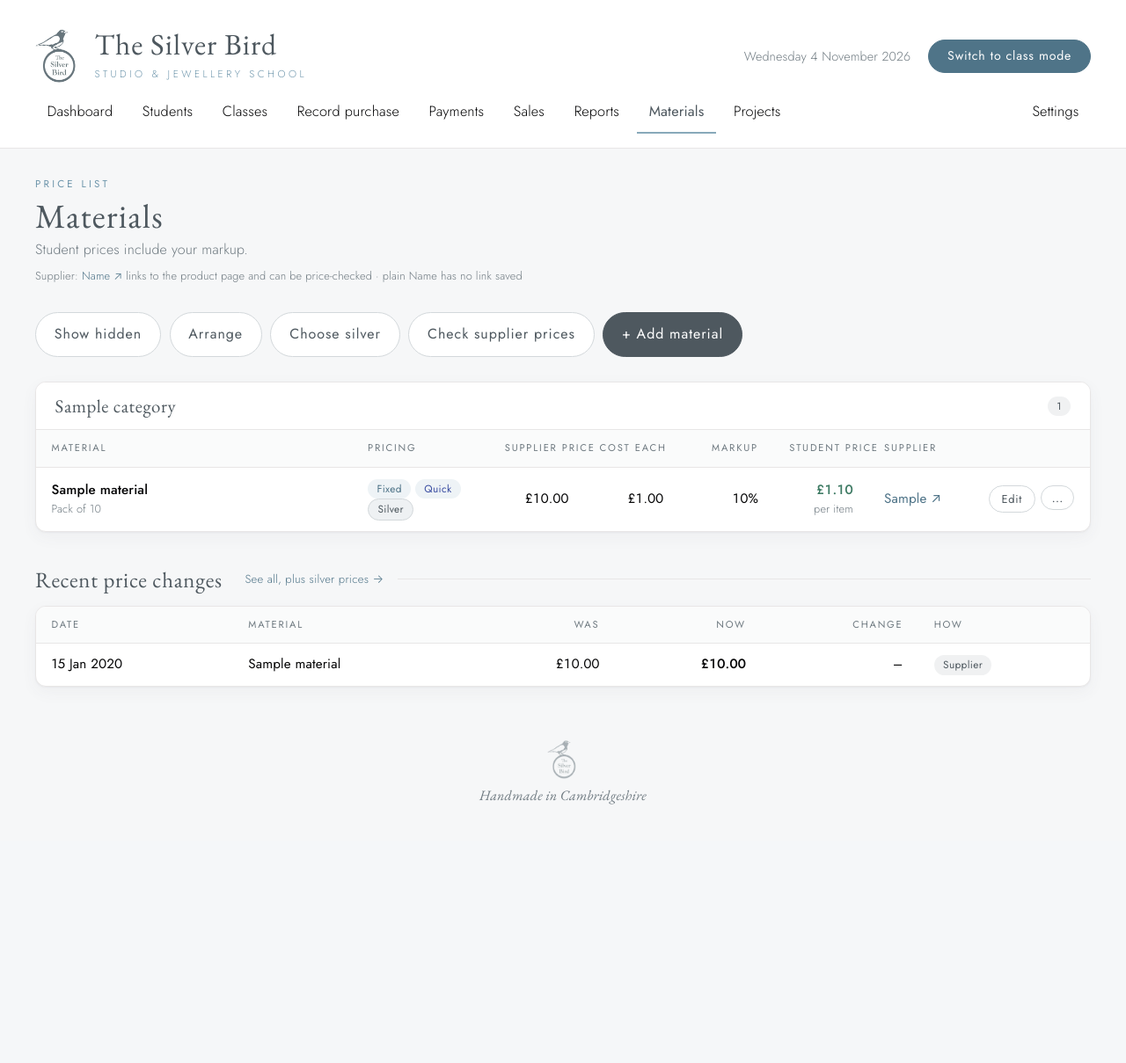
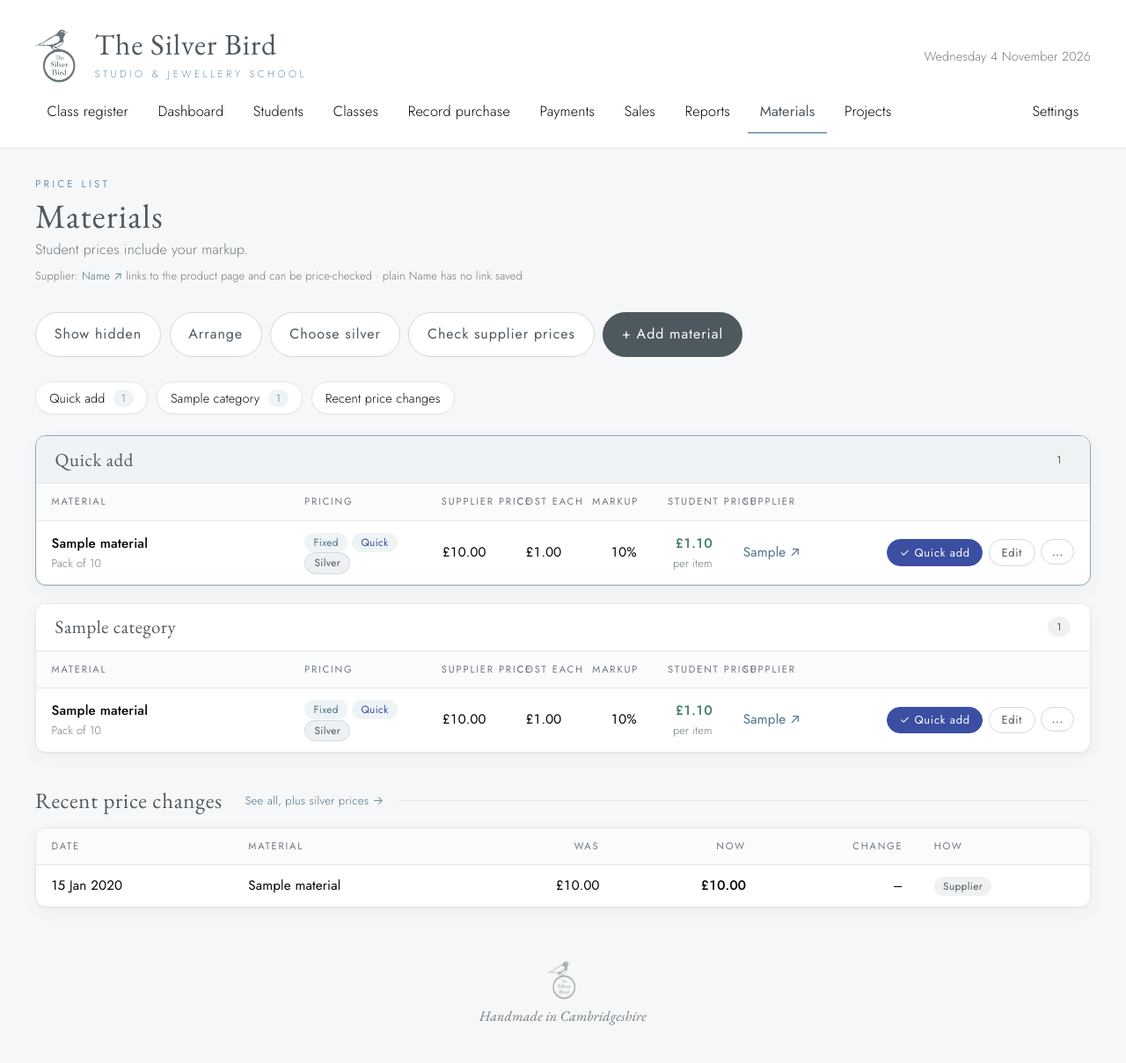
Before and after one commit to shug1062/liz_materials, a Django app: page /materials/ in a window 1280 px wide. Shown: the whole page at 88% size. Before the commit the page ends 915 px from the top, so only its background shows below. Run offline with Django 5.2, Linux system fonts and the light colour scheme; tables that the repository leaves empty hold one stand-in row (values such as "Sample post"); parts of the project's set-up code (start-up, migrations or seed data) failed here and were passed over.

Commit message:
Refactor navigation and enhance Quick add functionality: unify class landing page, update templates, and improve material management

```diff
--- a/django_app/tracker/static/tracker/theme.css
+++ b/django_app/tracker/static/tracker/theme.css
@@ -130,6 +130,8 @@ a:hover { text-decoration: underline; }
 .panel > header h3 { margin: 0; font-size: 1.3rem; }
 .panel > .body { padding: 1.35rem; }
 .panel figure, details.group figure { margin: 0; overflow-x: auto; }
+#purchase-history { margin-top: 1.5rem; }
+#purchase-history figure { margin: 0; max-width: 100%; overflow-x: auto; }
 .panel table, details.group table { margin: 0; }
 table { font-size: .95rem; }
 th, td { padding: .75rem 1.1rem; vertical-align: middle; background-color: transparent; border-bottom: 1px solid var(--line); }
@@ -146,11 +148,11 @@ tr.inactive td.name { text-decoration: line-through; }
 .students-table { table-layout: fixed; }
 .students-table th:nth-child(1) { width: 25%; }
 .students-table th:nth-child(2), .students-table th:nth-child(3), .students-table th:nth-child(4) { width: 13%; }
-.materials-table { table-layout: fixed; min-width: 860px; }
-.materials-table th:nth-child(1) { width: 30%; }
+.materials-table { table-layout: fixed; min-width: 64rem; }
+.materials-table th:nth-child(1) { width: 24%; }
 .materials-table th:nth-child(2) { width: 13%; }
 .materials-table th:nth-child(7) { width: 13%; }
-.materials-table th:nth-child(8) { width: 8%; }
+.materials-table th:nth-child(8) { width: 16rem; }
 .capitalise::first-letter { text-transform: uppercase; }
 
 /* Badges & money */
@@ -414,6 +416,9 @@ details.more summary { font-size: .9rem; color: var(--muted); }
 .settle-label { font-size: .95rem; }
 .settle-label strong { font-family: var(--serif); font-size: 1.4rem; color: var(--ruby); }
 .badge.quick { background: var(--steel-wash); color: var(--sapphire); }
+button.quick-on { background: var(--sapphire); border-color: var(--sapphire); color: #fff; }
+.quick-section { border-color: var(--steel-light); }
+.quick-section > header { background: var(--steel-wash); }
 .checkbox-row.tight { margin-top: .5rem; }
 details.group > summary .summary-action { margin: 0 0 0 auto; }
 details.group > summary:has(.summary-action)::after { margin-left: .5rem; }
--- a/django_app/tracker/templates/base.html
+++ b/django_app/tracker/templates/base.html
@@ -19,23 +19,21 @@
   <header class="site-header">
     <div class="container">
       <div class="bar">
-        <a href="{% block brand_href %}{% url 'tracker:dashboard' %}{% endblock %}" class="brand">
+        <a href="{% block brand_href %}{% url 'tracker:home' %}{% endblock %}" class="brand">
           <img src="{% static 'tracker/logo.png' %}" alt="The Silver Bird logo">
           <span><span class="brand-name">The Silver Bird</span><span class="brand-sub">Studio &amp; jewellery school</span></span>
         </a>
         <span class="bar-right">
           <span class="today">{% now "l j F Y" %}</span>
-          {% if user.is_authenticated %}
-            {% block mode_switch %}<a role="button" class="mode-switch" href="{% url 'tracker:class_mode' %}">Switch to class mode</a>{% endblock %}
-          {% endif %}
         </span>
       </div>
       {% block nav %}
       {% if user.is_authenticated %}
       <nav class="site-nav" aria-label="Main">
+        <a href="{% url 'tracker:home' %}" {% if section == "home" or section == "class_mode" or section == "class_basket" %}class="active"{% endif %}>Class register</a>
         <a href="{% url 'tracker:dashboard' %}" {% if section == "dashboard" %}class="active"{% endif %}>Dashboard</a>
         <a href="{% url 'tracker:student_list' %}" {% if "student" in section %}class="active"{% endif %}>Students</a>
-        <a href="{% url 'tracker:class_list' %}" {% if "class" in section or "archive" in section %}class="active"{% endif %}>Classes</a>
+        <a href="{% url 'tracker:class_list' %}" {% if "class" in section and section != "class_mode" and section != "class_basket" or "archive" in section %}class="active"{% endif %}>Classes</a>
         <a href="{% url 'tracker:purchase_new' %}" {% if "purchase" in section %}class="active"{% endif %}>Record purchase</a>
         <a href="{% url 'tracker:payments_report' %}" {% if "payment" in section %}class="active"{% endif %}>Payments</a>
         <a href="{% url 'tracker:sale_list' %}" {% if "sale_" in section %}class="active"{% endif %}>Sales</a>
--- a/django_app/tracker/templates/tracker/class_detail.html
+++ b/django_app/tracker/templates/tracker/class_detail.html
@@ -14,7 +14,7 @@
     <a role="button" class="ghost" href="{% url 'tracker:class_charge' studio_class.pk %}">Charge course fee</a>
     <a role="button" class="ghost" href="{% url 'tracker:class_next_term' studio_class.pk %}">Copy for next term</a>
     <a role="button" class="ghost" href="{% url 'tracker:class_day' studio_class.pk %}">Class summary</a>
-    <a role="button" href="{% url 'tracker:class_mode' %}?class_name={{ studio_class.name|urlencode }}">Class mode</a>
+    <a role="button" href="{% url 'tracker:class_mode' %}?class_name={{ studio_class.name|urlencode }}">Class register</a>
   </div>
 </div>
 
--- a/django_app/tracker/templates/tracker/dashboard.html
+++ b/django_app/tracker/templates/tracker/dashboard.html
@@ -65,7 +65,6 @@
 {% endif %}
 
 <h2 class="section-title">Classes</h2>
-<p class="lede">Tap a class to open it in class mode – safe for students to see.</p>
 <div class="chips">
   {% for name, count in classes %}
     <a class="chip" href="{% url 'tracker:class_mode' %}?class_name={{ name|urlencode }}">{{ name }} <span class="count">{{ count }}</span></a>
--- a/django_app/tracker/templates/tracker/material_form.html
+++ b/django_app/tracker/templates/tracker/material_form.html
@@ -48,7 +48,7 @@
       <div class="grid">
         <div>{{ form.supplier.errors }}<label>Supplier name {{ form.supplier }}</label></div>
         <div><label class="checkbox-row">{{ form.is_active }} Show in purchase list</label>
-             <label class="checkbox-row tight">{{ form.is_favourite }} Quick button in class mode</label>
+             <label class="checkbox-row tight">{{ form.is_favourite }} Show in Quick add</label>
              <label class="checkbox-row tight" data-hide-for-kind="order lesson">{{ form.is_silver }} Silver – cost follows the daily silver price</label>
              <label class="checkbox-row tight" data-hide-for-kind="order lesson">{{ form.in_silver_report }} Count in “Silver used by class” report</label></div>
       </div>
--- a/django_app/tracker/templates/tracker/material_list.html
+++ b/django_app/tracker/templates/tracker/material_list.html
@@ -17,11 +17,10 @@
   </div>
 </div>
 
-{% regroup materials by category as by_category %}
-{% if by_category|length > 1 %}
+{% if sections|length > 1 %}
 <nav class="chips category-nav" aria-label="Jump to category">
-  {% for group in by_category %}
-  <a class="chip capitalise" href="#cat-{{ group.grouper.pk|default:'none' }}">{{ group.grouper|default:"Uncategorised" }} <span class="count">{{ group.list|length }}</span></a>
+  {% for group in sections %}
+  <a class="chip capitalise" href="#{{ group.anchor }}">{{ group.name }} <span class="count">{{ group.materials|length }}</span></a>
   {% endfor %}
   {% if recent_changes %}<a class="chip" href="#recent-changes">Recent price changes</a>{% endif %}
 </nav>
@@ -51,9 +50,12 @@
 </details>
 {% endif %}
 
-{% for group in by_category %}
-<section class="panel category-section" id="cat-{{ group.grouper.pk|default:'none' }}">
-  <header><h3 class="capitalise">{{ group.grouper|default:"Uncategorised" }}</h3><span class="badge">{{ group.list|length }}</span></header>
+{% for group in sections %}
+<section class="panel category-section{% if group.quick %} quick-section{% endif %}" id="{{ group.anchor }}">
+  <header><h3 class="capitalise">{{ group.name }}</h3><span class="badge">{{ group.materials|length }}</span></header>
+  {% if group.quick and not group.materials %}
+  <div class="body empty">Nothing ticked yet, so student pages show the 12 most-bought materials. Press “+ Quick add” on any material below to choose your own.</div>
+  {% else %}
   <figure>
   <table class="materials-table">
     <thead>
@@ -61,7 +63,7 @@
           <th class="num">Markup</th><th class="num">Student price</th><th>Supplier</th><th></th></tr>
     </thead>
     <tbody>
-    {% for m in group.list %}
+    {% for m in group.materials %}
       <tr {% if not m.is_active %}class="inactive"{% endif %}>
         <td class="name"><strong>{{ m.name }}</strong>{% if m.pack_quantity > 1 %}<span class="sub-text">Pack of {{ m.pack_quantity|floatformat:"-3" }}</span>{% elif m.weight_per_unit %}<span class="sub-text">{{ m.weight_per_unit|floatformat:"-4" }}g each</span>{% endif %}</td>
         <td><span class="badge {{ m.pricing_type }}">{% if m.pricing_type == "per_gram" %}Per gram{% elif m.pricing_type == "per_gram_item" %}By weight{% else %}Fixed{% endif %}</span>{% if not m.is_active %} <span class="badge inactive">Inactive</span>{% endif %}{% if m.is_favourite %} <span class="badge quick">Quick</span>{% endif %}{% if m.is_silver %} <span class="badge silver">Silver</span>{% endif %}{% if m.kind != "material" %} <span class="badge {{ m.kind }}">{% if m.kind == "lesson" %}Lesson fee{% else %}Order at cost{% endif %}</span>{% endif %}{% if m.margin_flags %} <span class="badge thin" title="{{ m.margin_flags|join:' ' }}">Thin margin</span>{% endif %}</td>
@@ -72,6 +74,7 @@
         <td class="nowrap">{% if m.supplier_url %}<a href="{{ m.supplier_url }}" target="_blank" rel="noopener noreferrer" title="Open the supplier's product page">{{ m.supplier|default:"Link" }} ↗</a>{% elif m.supplier %}<span title="No supplier link saved – edit to add one">{{ m.supplier }}</span>{% else %}–{% endif %}</td>
         <td>
           <div class="actions">
+            <form method="post" action="{% url 'tracker:material_quick' m.pk %}" class="inline">{% csrf_token %}<input type="hidden" name="next" value="{{ request.get_full_path }}#{{ group.anchor }}"><button class="small {% if m.is_favourite %}quick-on{% else %}ghost{% endif %}" aria-pressed="{% if m.is_favourite %}true{% else %}false{% endif %}" title="Show this material in Quick add on student pages">{% if m.is_favourite %}✓ Quick add{% else %}+ Quick add{% endif %}</button></form>
             <a class="small ghost" role="button" href="{% url 'tracker:material_edit' m.pk %}">Edit</a>
             <details class="menu">
               <summary class="small ghost" role="button" aria-label="More actions for {{ m.name }}">…</summary>
@@ -90,6 +93,7 @@
     </tbody>
   </table>
   </figure>
+  {% endif %}
 </section>
 {% empty %}
 <div class="panel"><div class="body empty">No materials yet.</div></div>
--- a/django_app/tracker/templates/tracker/reports.html
+++ b/django_app/tracker/templates/tracker/reports.html
@@ -3,7 +3,7 @@
 {% block content %}
 <div class="page-head">
   <div>
-    <p class="eyebrow">Private · not shown in class mode</p>
+    <p class="eyebrow">Studio accounts</p>
     <h1>Reports</h1>
     <p class="lede">Money received each month and the profit on materials sold. Download a spreadsheet for your tax return.</p>
   </div>
--- a/django_app/tracker/templates/tracker/student_list.html
+++ b/django_app/tracker/templates/tracker/student_list.html
@@ -24,7 +24,7 @@
     <span class="badge">{{ group.students|length }} student{{ group.students|length|pluralize }}</span>
     {% if group.owed %}<span class="meta owes">Owed {{ group.owed|gbp }}</span>{% endif %}
     {% if group.credit %}<span class="meta credit">Credit {{ group.credit|gbp }}</span>{% endif %}
-    <a class="small ghost summary-action" role="button" href="{% url 'tracker:class_mode' %}?class_name={% if group.name != no_class %}{{ group.name|urlencode }}{% endif %}">Class mode</a>
+    <a class="small ghost summary-action" role="button" href="{% url 'tracker:class_mode' %}?class_name={% if group.name != no_class %}{{ group.name|urlencode }}{% endif %}">Class register</a>
   </summary>
   <figure>
   <table class="students-table">
--- a/django_app/tracker/urls.py
+++ b/django_app/tracker/urls.py
@@ -6,7 +6,8 @@ from . import views
 app_name = "tracker"
 
 urlpatterns = [
-    path("", views.dashboard, name="dashboard"),
+    path("", views.class_mode, name="home"),
+    path("dashboard/", views.dashboard, name="dashboard"),
     path("settings/", views.settings_page, name="settings"),
     path("profit/", RedirectView.as_view(pattern_name="tracker:reports", query_string=True)),
     path("students/", views.student_list, name="student_list"),
@@ -36,6 +37,7 @@ urlpatterns = [
     path("materials/add/", views.material_form, name="material_add"),
     path("materials/<int:pk>/edit/", views.material_form, name="material_edit"),
     path("materials/<int:pk>/toggle/", views.material_toggle, name="material_toggle"),
+    path("materials/<int:pk>/quick/", views.material_quick, name="material_quick"),
     path("materials/<int:pk>/delete/", views.material_delete, name="material_delete"),
     path("materials/price-calc/", views.material_price_calc, name="material_price_calc"),
     path("materials/fetch/", views.material_fetch, name="material_fetch"),
--- a/django_app/tracker/views.py
+++ b/django_app/tracker/views.py
@@ -1,6 +1,7 @@
 import sqlite3
 from datetime import date, datetime, time
 from decimal import Decimal, InvalidOperation
+from itertools import groupby
 from urllib.parse import urlencode
 
 from django.conf import settings
@@ -592,6 +593,7 @@ def class_basket(request, pk):
         "back": back,
         "class_label": student.class_name or NO_CLASS,
         "quick": _quick_materials(),
+        "purchases": student.purchases.select_related("material", "project").order_by("-purchase_date", "-pk"),
         "projects": Project.objects.all(),
         "today": timezone.localdate(),
         "methods": Payment.Method.choices,
@@ -772,8 +774,14 @@ def material_list(request):
     for m in materials:
         m.margin_flags = flags.get(m.pk, [])
         m.low_markup = bool(m.margin_flags) and not m.markup_ok and margins.margin_percent(m.markup_percentage) < threshold
+    sections = [{"name": "Quick add", "anchor": "cat-quick", "quick": True,
+                 "materials": [m for m in materials if m.is_favourite]}] if materials else []
+    for category, members in groupby(materials, key=lambda m: m.category):
+        sections.append({"name": category or "Uncategorised", "anchor": f"cat-{category.pk if category else 'none'}",
+                         "materials": list(members)})
     return render(request, "tracker/material_list.html", {
         "materials": materials,
+        "sections": sections,
         "flagged": [m for m in materials if m.margin_flags],
         "n_low_markup": sum(m.low_markup for m in materials),
         "thin_margin": settings.THIN_MARGIN_PERCENT,
@@ -894,6 +902,16 @@ def material_toggle(request, pk):
     material.save(update_fields=["is_active", "last_updated"])
     state = "shown in" if material.is_active else "hidden from"
     messages.success(request, f"{material.name} is now {state} the purchase list.")
+    return redirect(_next_url(request, reverse("tracker:material_list")))
+
+
+@require_POST
+def material_quick(request, pk):
+    material = get_object_or_404(Material, pk=pk)
+    material.is_favourite = not material.is_favourite
+    material.save(update_fields=["is_favourite", "last_updated"])
+    state = "added to" if material.is_favourite else "removed from"
+    messages.success(request, f"{material.name} {state} Quick add.")
     return redirect(_next_url(request, reverse("tracker:material_list")))
 
 
```
Also changed, not shown: django_app/tracker/templates/tracker/class_basket.html (+8 -9 lines), django_app/tracker/templates/tracker/class_mode.html (+1 -9 lines), django_app/tracker/templates/tracker/class_mode_index.html (+1 -8 lines), django_app/tracker/templates/tracker/sale_form.html (+1 -9 lines), django_app/tracker/tests.py (+62 -9 lines), django_app/README.md.
